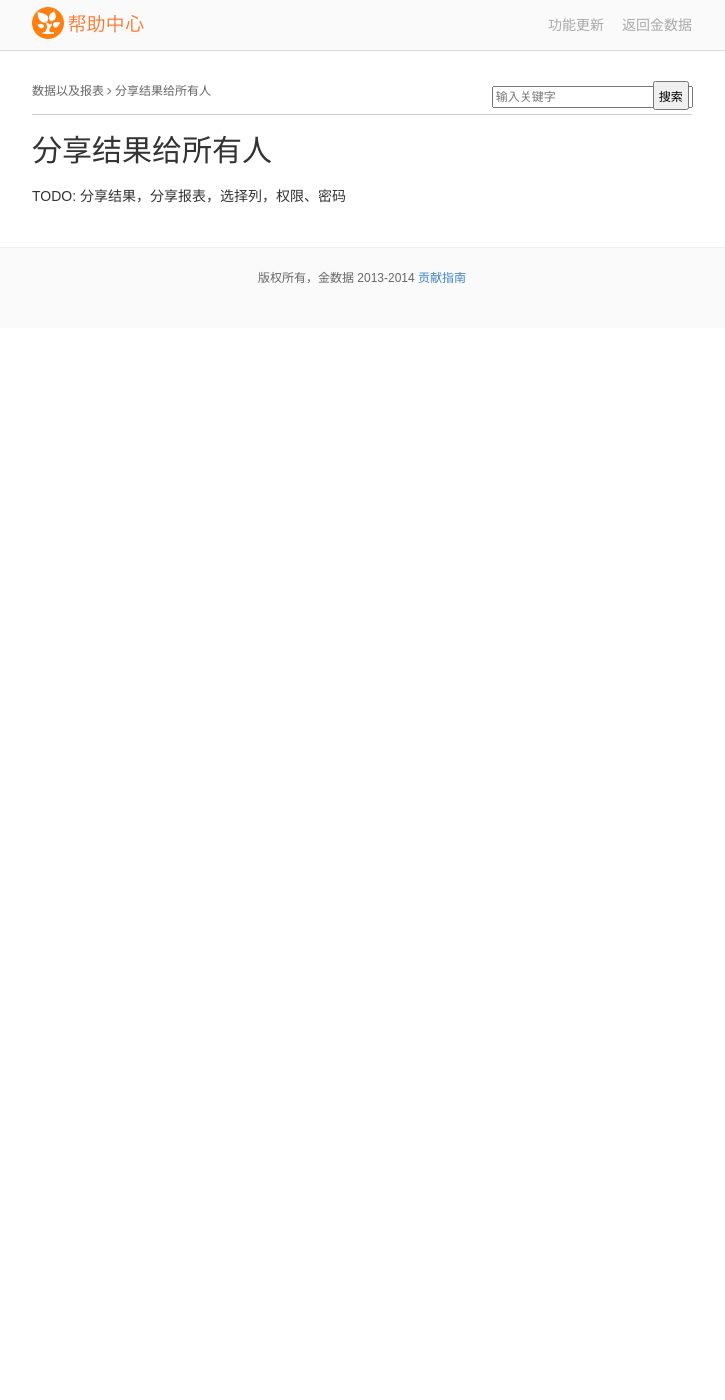
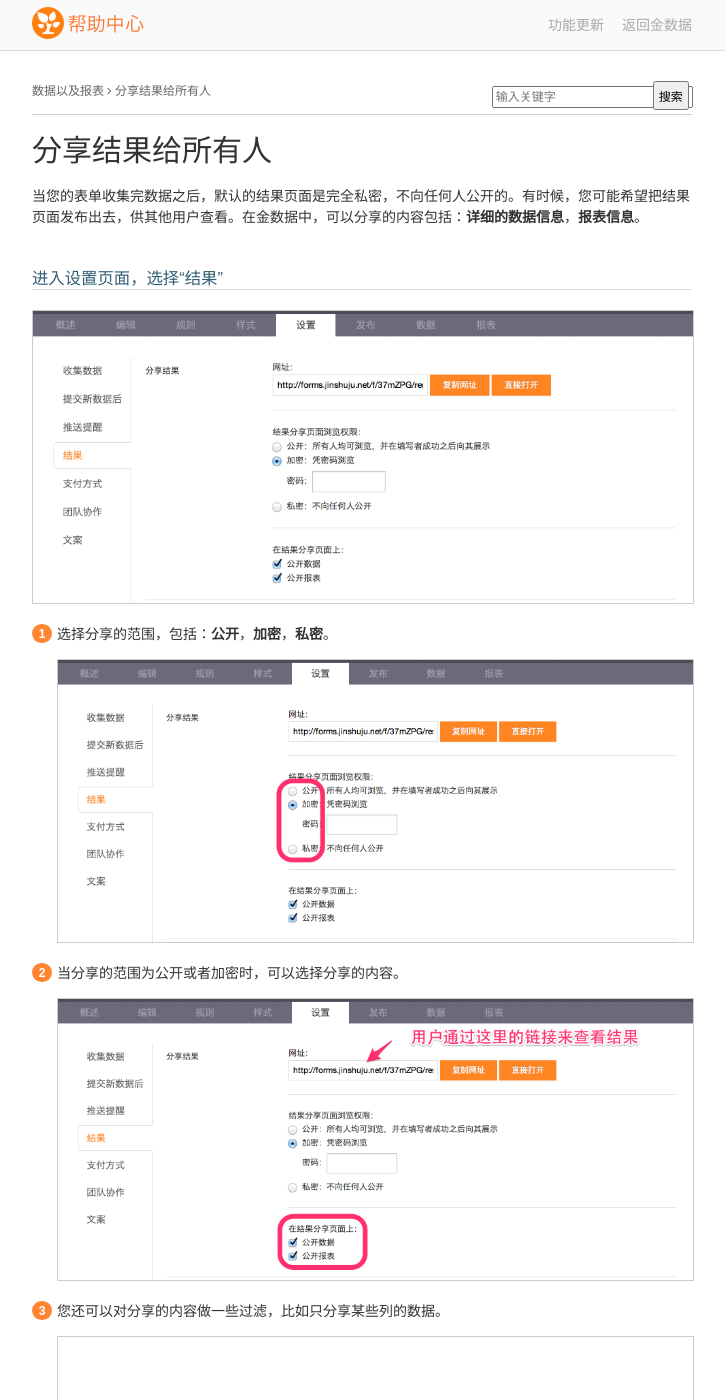
Before and after one commit to jinshuju/help.jinshuju.net, a Jekyll site: the page built from _posts/2014-2-7-share-result.md, in a window 1280 px wide and 1400 px high. Shown: the whole window, without its empty margins (278-1003 px from the left). Built offline with Jekyll 4.4.1, drawn with Linux system fonts in a browser that asks for light colours; Markdown is read by kramdown in place of the engine named in the settings; some of the changed text lies outside the part shown.

Commit message:
完成 分享结果给所有人

```diff
--- a/_posts/2014-2-7-share-result.md
+++ b/_posts/2014-2-7-share-result.md
@@ -3,9 +3,32 @@ layout: post
 title:  "分享结果给所有人"
 date:   2014-03-23 12:12:12
 category: data
-tags: todo M
-
-author: roamin9
 ---
 
-TODO: 分享结果，分享报表，选择列，权限、密码
+当您的表单收集完数据之后，默认的结果页面是完全私密，不向任何人公开的。有时候，您可能希望把结果页面发布出去，供其他用户查看。在金数据中，可以分享的内容包括：**详细的数据信息**，**报表信息**。
+
+### 进入设置页面，选择“结果”
+
+![index](/images/share-result-index.png)
+
+1. 选择分享的范围，包括：**公开**，**加密**，**私密**。
+
+   ![scope](/images/share-result-scope.png)
+
+2. 当分享的范围为公开或者加密时，可以选择分享的内容。
+
+   ![content](/images/share-result-content.png)
+
+3. 您还可以对分享的内容做一些过滤，比如只分享某些列的数据。
+
+    ![filter](/images/share-result-filter.png)
+
+4. 当这些设置保存之后，您就可以把结果页面的链接通过各种渠道发布出去，供用户来查看。我们一起来看个分享出来的表单结果页面。
+
+    数据结果页面
+
+    ![data](/images/share-result-data.png)
+
+    报表结果页面
+
+    ![report](/images/share-result-report.png)
```
Also changed, not shown: images/share-result-content.png (added), images/share-result-data.png (added), images/share-result-filter.png (added), images/share-result-index.png (added), images/share-result-report.png (added), images/share-result-scope.png (added).
